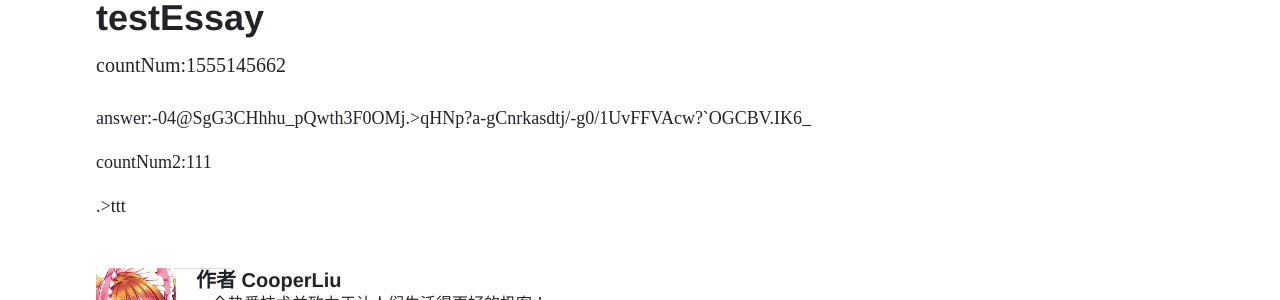
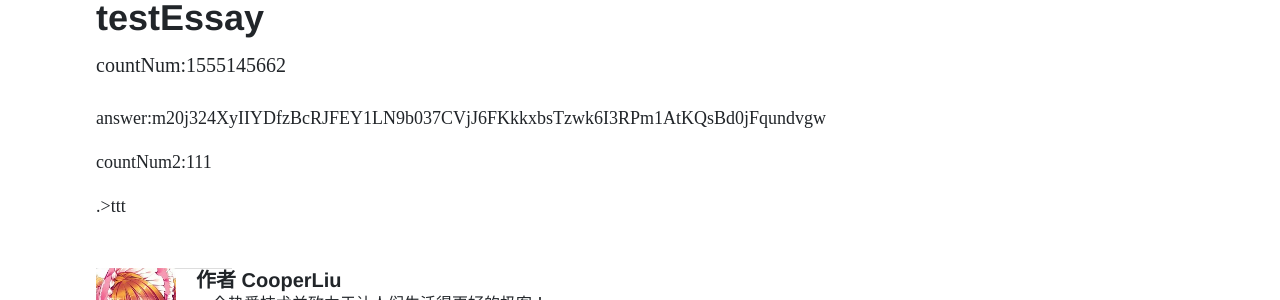
Before and after one commit to LLMIKU/LLMIKU.github.io, a Jekyll site: the page built from _posts/articles/2019-08-17-testEssay.md, in a window 1280 px wide. Shown: the part 158-458 px from the top of the page. Built offline with Jekyll 4.4.1, drawn with Linux system fonts in a browser that asks for light colours; some web fonts are replaced.

Commit message:
:guitar: 解决问题

```diff
--- a/_posts/articles/2019-08-17-testEssay.md
+++ b/_posts/articles/2019-08-17-testEssay.md
@@ -12,7 +12,7 @@ image:
 
 countNum:1555145662
 
-answer:-04@SgG3CHhhu_pQwth3F0OMj.>qHNp?a-gCnrkasdtj/-g0/1UvFFVAcw?`OGCBV.IK6_
+answer:m20j324XyIIYDfzBcRJFEY1LN9b037CVjJ6FKkkxbsTzwk6I3RPm1AtKQsBd0jFqundvgw
 
 countNum2:111
 
```
